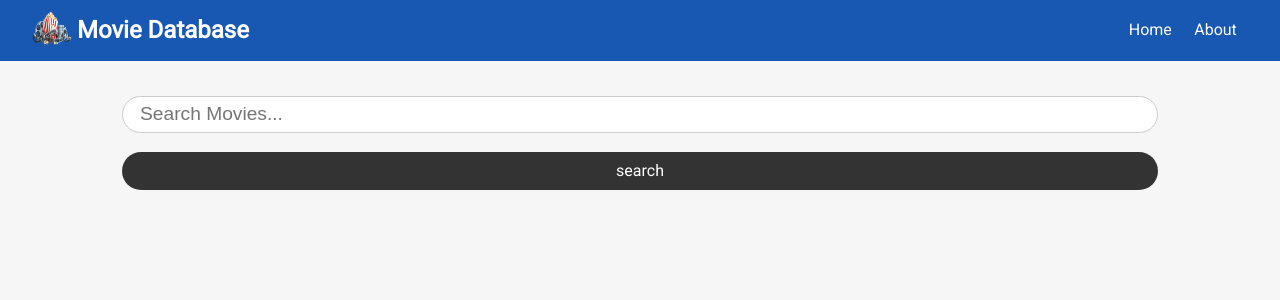
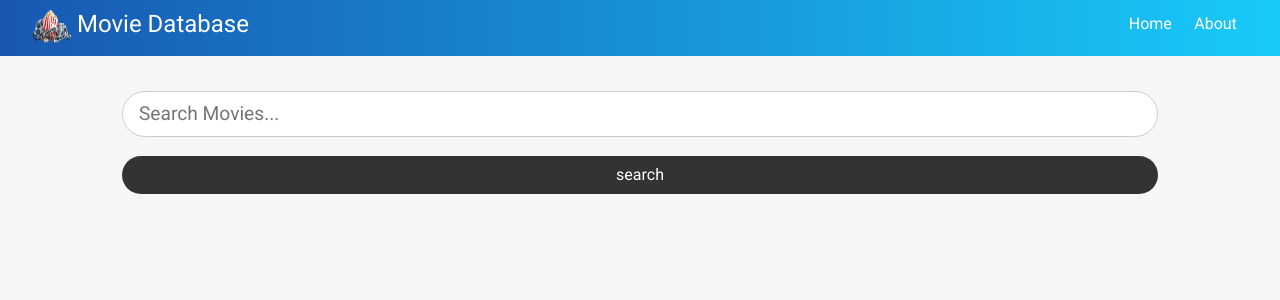
Before and after one commit to mmohamud1/Movie-Database-App, a React (Create React App) app: page / in a window 1280 px wide. Shown: the top 300 px of the page. Built offline with nearby package versions, Linux system fonts and the light colour scheme.

Commit message:
Final Commit

```diff
--- a/public/index.html
+++ b/public/index.html
@@ -5,12 +5,9 @@
     <link rel="icon" href="%PUBLIC_URL%/moviefavicon.png" />
     <meta name="viewport" content="width=device-width, initial-scale=1" />
     <meta name="theme-color" content="#000000" />
-    <meta
-      name="description"
-      content="Web site created using create-react-app"
-    />
+    <meta name="description" content="Web site created using create-react-app" />
     <link rel="apple-touch-icon" href="%PUBLIC_URL%/logo192.png" />
-
+    <link rel="stylesheet" href="https://stackpath.bootstrapcdn.com/bootstrap/4.3.1/css/bootstrap.min.css" integrity="sha384-ggOyR0iXCbMQv3Xipma34MD+dH/1fQ784/j6cY/iJTQUOhcWr7x9JvoRxT2MZw1T" crossorigin="anonymous" />
     <link rel="manifest" href="%PUBLIC_URL%/manifest.json" />
     <title>Movie Database</title>
   </head>
--- a/src/App.css
+++ b/src/App.css
@@ -105,6 +105,7 @@ img {
     margin: 1rem 0;
 }
 
+
 .my-3 {
     margin: 3rem 0;
 }
@@ -115,6 +116,10 @@ img {
 
 .mb-1 {
     margin-bottom: 1rem;
+}
+
+.mt-1 {
+    margin-top: 1.5rem;
 }
 
 .mt-2 {
@@ -236,10 +241,6 @@ img {
     border: #ccc solid 1px;
 }
 
-.round-img {
-    border-radius: 50%;
-}
-
 .round-corner-img {
     border-radius: 25px;
 }
@@ -280,10 +281,11 @@ button:focus {
 }
 
 .navbar {
+    background-image: linear-gradient(to left, #00c6fb 0%, #0047ab 100%);
     display: flex;
     justify-content: space-between;
     align-items: center;
-    padding: 0.7rem 2rem;
+    padding: 0.2rem 2rem;
     z-index: 1;
     width: 100%;
     opacity: 0.9;
@@ -298,10 +300,17 @@ button:focus {
     color: #fff;
     padding: 0.45rem;
     margin: 0 0.25rem;
+    align-self: center;
+    justify-self: center;
+    font-size: 1rem;
 }
 
 .navbar a:hover {
     color: var(--light-color);
+}
+
+.navbar li {
+    padding-top: 0.5rem;
 }
 
 .navbar .welcome span {
@@ -310,6 +319,7 @@ button:focus {
 
 .navbar-title {
     margin-left: 45px;
+    font-size: 1.5rem;
 }
 
 .navbar-img {
@@ -376,7 +386,24 @@ button:focus {
     padding: 1rem;
     border: #ccc 1px dotted;
     margin: 0.7rem 0;
-  }
+    position: relative;
+}
+
+.pagination {
+    margin: 2rem 27rem;
+}
+
+.page-item {
+    margin: 0 0.5rem;
+}
+
+.cast-img {
+    width: 150px;
+    height: 150px;
+    border: 1px #2b2b2b solid;
+    border-radius: 50%;
+    margin: 1rem 1.2rem;
+}
 
 @media (max-width: 700px) {
     .hide-sm {
@@ -411,9 +438,17 @@ button:focus {
       text-align: center;
     }
 
+    .pagination {
+        margin: 2rem 0;
+    }
+
     .navbar ul {
       text-align: center;
       justify-content: center;
+    }
+
+    .navbar-title {
+        margin: 0rem 0rem ;
     }
 
     .navbar img {
--- a/src/App.js
+++ b/src/App.js
@@ -3,14 +3,17 @@ import { BrowserRouter as Router, Switch, Route } from 'react-router-dom';
 import Navbar from './components/Navbar';
 import Home from './pages/Home';
 import About from './pages/About';
-import Movie from './components/Movie';
+import Movie from './pages/Movie';
 import axios from 'axios';
 import './App.css';
 
 const App = () => {
   const [loading, setLoading] = useState(false);
   const [movies, setMovies] = useState([]);
+  const [currentPage, setCurrentPage] = useState(1);
+  const [moviesPerPage] = useState(6);
   const [movieInfo, setMovieInfo] = useState({});
+  const [cast, setCast] = useState([]);
 
   const apiKey = '0e00fa005cf175e7c9a779ef26eb58b2';
 
@@ -33,20 +36,38 @@ const App = () => {
     setLoading(false);
   };
 
+  // Get current Movie
+  const indexOfLastMovie = currentPage * moviesPerPage;
+  const indexOfFirstMovie = indexOfLastMovie - moviesPerPage;
+  const currentMovies = movies.slice(indexOfFirstMovie, indexOfLastMovie)
+
+  // Change page
+  const paginate = pageNumber => setCurrentPage(pageNumber);
+
   // Get single movie info
   const getMovie = async (id) => {
     try {
       setLoading(true);
       const res = await axios.get(`https://api.themoviedb.org/3/movie/${id}?api_key=${apiKey}&language=en-US`);
-      console.log(res.data);
-      setMovieInfo(res.data)
+      //console.log(res.data);
+      setMovieInfo(res.data);
       setLoading(false);
     } catch (err) {
       alert('No information available');
     }
   };
 
-
+  // Get movie cast
+  const getCast = async (id) => {
+    try {
+      setLoading(true);
+      const res = await axios.get(`https://api.themoviedb.org/3/movie/${id}/credits?api_key=${apiKey}`);
+      //console.log(res.data.crew);
+      setCast(res.data.cast)
+    } catch (err) {
+      alert('No cast information available')
+    }
+  }
 
   return (
     <Router>
@@ -54,9 +75,9 @@ const App = () => {
         <Navbar />
         <div className="container">
           <Switch>
-            <Route exact path='/' render={(props) => <Home searchMovies={searchMovies} movies={movies} loading={loading} clearSearch={clearSearch} getMovie={getMovie} />} />
+            <Route exact path='/' render={(props) => <Home searchMovies={searchMovies} movies={movies} currentMovies={currentMovies} loading={loading} paginate={paginate} moviesPerPage={moviesPerPage} clearSearch={clearSearch} getMovie={getMovie} />} />
             <Route exact path='/about' component={About} />
-            <Route exact path='/movie/:id' render={(props) => <Movie  movieInfo={movieInfo} loading={loading} />} />
+            <Route exact path='/movie/:id' render={(props) => <Movie  movieInfo={movieInfo} loading={loading} cast={cast} getCast={getCast} />} />
           </Switch>
         </div>
       </div>
--- a/src/Pages/Home.js
+++ b/src/Pages/Home.js
@@ -1,11 +1,13 @@
 import React, { Fragment } from 'react';
 import Search from '../components/Search';
 import Movies from '../components/Movies';
+import Pagination from '../components/Pagination'
 
-const Home = ({ searchMovies, clearSearch, movies, loading, getMovie  }) => (
+const Home = ({ searchMovies, clearSearch, movies, paginate, moviesPerPage, loading, getMovie, currentMovies }) => (
     <Fragment>
       <Search searchMovies={searchMovies} clearSearch={clearSearch} movies={movies}/>
-      <Movies loading={loading} movies={movies} getMovie={getMovie} />
+      <Movies loading={loading} movies={movies} currentMovies={currentMovies}  paginate={paginate} getMovie={getMovie} />
+      <Pagination moviesPerPage={moviesPerPage} totalMovies={movies.length} paginate={paginate}/>
     </Fragment>
 );
 
--- a/src/components/MovieItem.js
+++ b/src/components/MovieItem.js
@@ -1,5 +1,6 @@
 import React from 'react';
 import { Link } from 'react-router-dom';
+
 
 const MovieItem = ({ movie, getMovie }) => {
     const moreInfo = () => getMovie(movie.id);
--- a/src/components/Movies.js
+++ b/src/components/Movies.js
@@ -2,14 +2,14 @@ import React from 'react';
 import Spinner from './Spinner';
 import MovieItem from './MovieItem';
 
-const Movies = ({ movies, loading, getMovie }) => {
+const Movies = ({ currentMovies, loading, getMovie }) => {
 
     if (loading) {
         return <Spinner />;
       } else {
         return (
           <div className="grid-3 my-3">
-            {movies.map(movie => (
+            {currentMovies.map(movie => (
               <MovieItem key={movie.id} movie={movie} getMovie={getMovie}/>
             ))}
           </div>
--- /dev/null
+++ b/src/components/Pagination.js
@@ -0,0 +1,26 @@
+import React from 'react'
+import { Link } from 'react-router-dom';
+
+const Pagination = ({ moviesPerPage, totalMovies, paginate}) => {
+    const pageNumbers = [];
+
+    for (let i = 1; i <= Math.ceil(totalMovies / moviesPerPage); i++) {
+        pageNumbers.push(i);
+    }
+
+    return (
+        <nav>
+          <ul className='pagination'>
+            {pageNumbers.map(number => (
+              <li key={number} className='page-item'>
+                <Link onClick={() => paginate(number)} to='/' className='page-link'>
+                  {number}
+                </Link>
+              </li>
+            ))}
+          </ul>
+        </nav>
+      );
+    };
+
+export default Pagination
--- a/src/components/Movie.js
+++ b/src/pages/Movie.js
@@ -1,10 +1,20 @@
-import React from 'react';
-import { Link } from 'react-router-dom';
-import Spinner from './Spinner';
+import React, { useEffect } from 'react';
+import { Link, useParams } from 'react-router-dom';
+import Spinner from '../components/Spinner';
 
-const Movie = ({ movieInfo, loading }) => {
+
+const Movie = ({ movieInfo, loading, getCast, cast }) => {
     const posterSrc = `http://image.tmdb.org/t/p/w342${movieInfo.poster_path}`
-    //console.log(movieInfo);
+
+    // reduce the amount of cast memebers
+    const castMembers = cast.slice(0,5);
+
+    let { id } = useParams();
+    useEffect(() => {
+        getCast(id)
+         // eslint-disable-next-line react-hooks/exhaustive-deps
+    }, [])
+
 
     if (loading) return <Spinner />;
     return (
@@ -24,8 +34,16 @@ const Movie = ({ movieInfo, loading }) => {
                     </div>
                 </div>
                 <div className="all-center">
-                    <p className="large font">{movieInfo.overview}</p>
+                    <p className="large font ">{movieInfo.overview}</p>
+                    <p className="medium mb-1 mt-1 font"><strong>Produced By:</strong> {movieInfo.production_companies[0].name}</p>
+                    <p className="medium mb-1 font"><strong>Budget:</strong> ${movieInfo.budget}</p>
+                    <p className="medium mb-1 font"><strong>Revenue:</strong> ${movieInfo.revenue}</p>
                 </div>
+            </div>
+            <div className="bg-container">
+                {castMembers.map(member =>(
+                    <img key={member.cast_id} className="round-img cast-img" src={`http://image.tmdb.org/t/p/w185${member.profile_path}`} alt="cast-member"  />
+                ))}
             </div>
         </div>
     );
```
Also changed, not shown: 2 other files (tests, documents, lock files or other folders).
